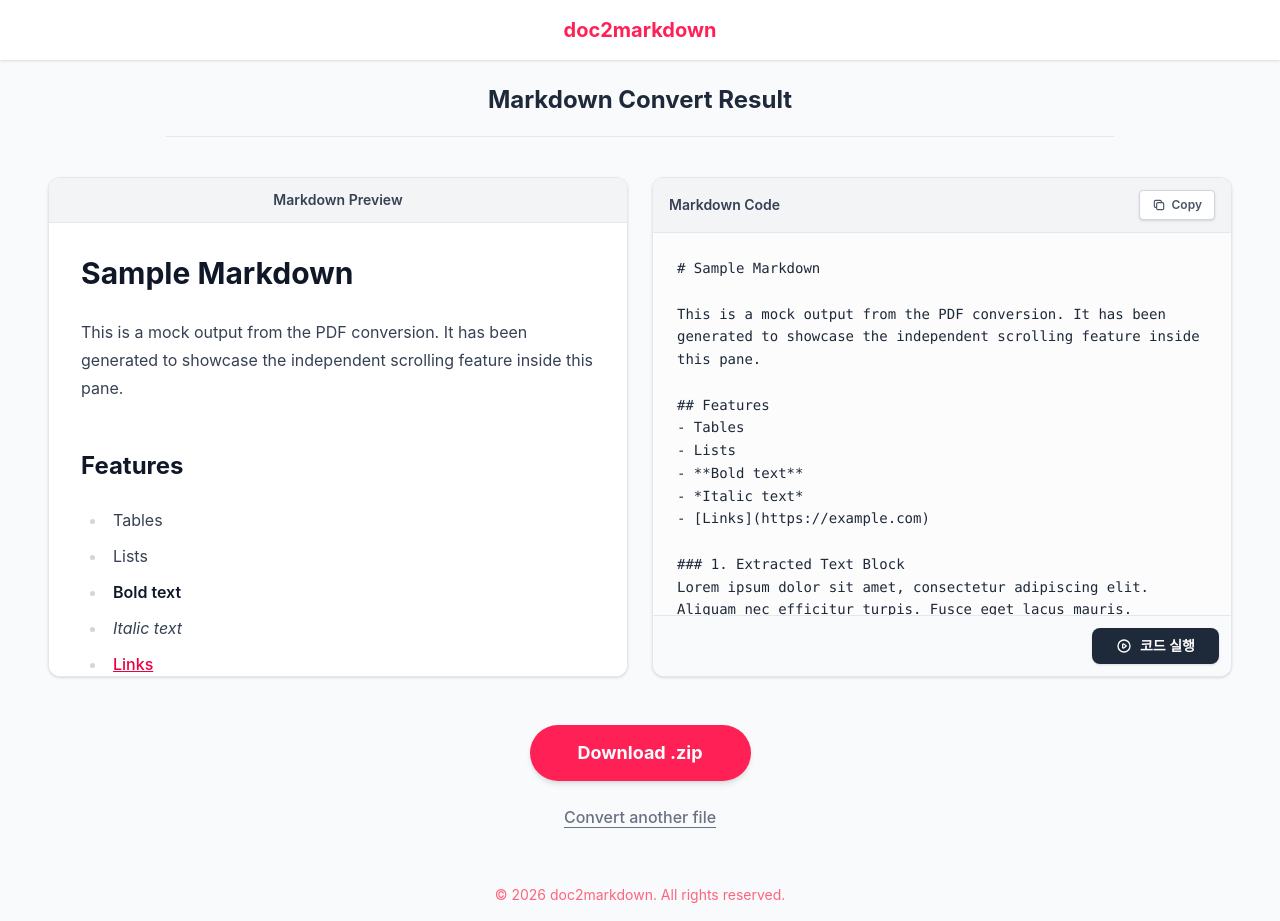
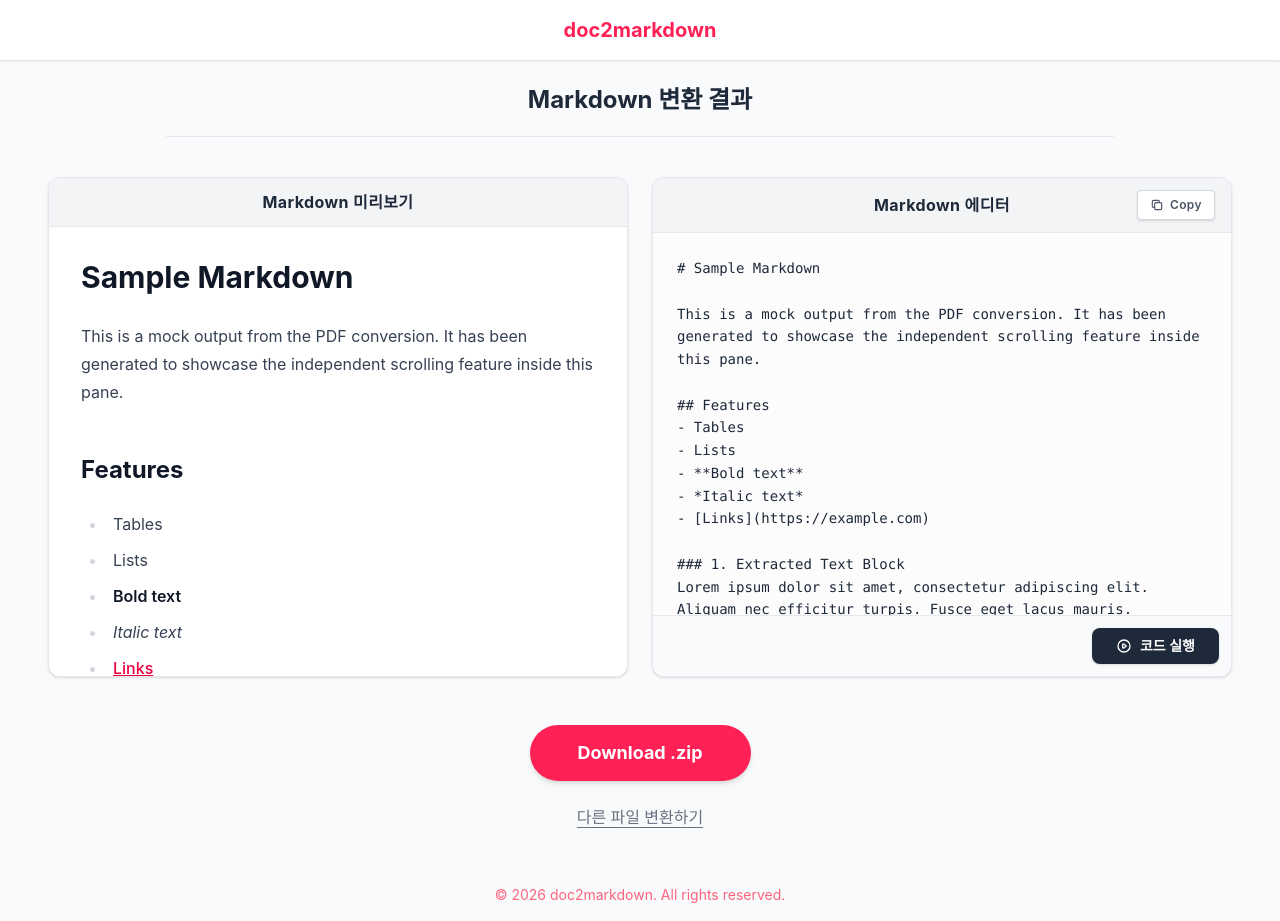
Before and after one commit to knu-doc-ai/doc2markdown_FE, a React (Vite) app: page /result in a window 1280 px wide. Built offline with nearby package versions, Linux system fonts and the light colour scheme.

Commit message:
refactor : UX 개선

```diff
--- a/src/pages/Result.tsx
+++ b/src/pages/Result.tsx
@@ -62,15 +62,15 @@ Donec non interdum neque, sed rutrum justo. Sed ac ligula purus. In hac habitass
     <div className="w-full max-w-[1920px] px-4 md:px-8 lg:px-12 mx-auto mt-6 flex flex-col items-center">
       {/* 1. Header Title */}
       <h2 className="text-2xl font-bold text-gray-800 mb-10 border-b border-gray-200 pb-5 w-[80%] text-center">
-        Markdown Convert Result
+        Markdown 변환 결과
       </h2>
 
       {/* 2. Split Code & Preview View */}
       <div className="w-full grid grid-cols-1 md:grid-cols-2 gap-6 mb-12 h-[500px]">
         {/* Left pane: Markdown Preview */}
         <div className="flex flex-col h-full bg-white border border-gray-200 rounded-xl overflow-hidden shadow-sm">
-          <div className="bg-gray-100 p-3 border-b border-gray-200 font-semibold text-gray-700 text-sm text-center">
-            Markdown Preview
+          <div className="bg-gray-100 p-3 border-b border-gray-200 font-bold text-gray-800 text-base text-center tracking-wide">
+            Markdown 미리보기
           </div>
           <div className="p-8 flex-1 overflow-auto bg-white prose prose-rose max-w-none prose-sm sm:prose-base prose-pre:bg-gray-100 prose-pre:text-gray-800 prose-a:text-rose-600 prose-headings:font-bold prose-h1:text-3xl prose-h2:text-2xl">
             <ReactMarkdown remarkPlugins={[remarkGfm]}>{previewCode}</ReactMarkdown>
@@ -79,8 +79,8 @@ Donec non interdum neque, sed rutrum justo. Sed ac ligula purus. In hac habitass
 
         {/* Right pane: Markdown Code */}
         <div className="flex flex-col h-full bg-white border border-gray-200 rounded-xl overflow-hidden shadow-sm relative">
-          <div className="bg-gray-100 p-3 border-b border-gray-200 font-semibold text-gray-700 text-sm flex justify-between items-center px-4">
-            <span>Markdown Code</span>
+          <div className="bg-gray-100 p-3 border-b border-gray-200 font-bold text-gray-800 text-base flex justify-end items-center px-4 relative tracking-wide">
+            <span className="absolute left-1/2 -translate-x-1/2">Markdown 에디터</span>
             <button
               onClick={handleCopy}
               className={`px-3 py-1.5 rounded text-xs font-semibold transition-colors flex items-center gap-1.5 border shadow-sm ${
@@ -175,7 +175,7 @@ Donec non interdum neque, sed rutrum justo. Sed ac ligula purus. In hac habitass
           onClick={() => navigate('/')}
           className="text-gray-500 hover:text-rose-600 font-medium transition-colors underline underline-offset-4"
         >
-          Convert another file
+          다른 파일 변환하기
         </button>
       </div>
     </div>
```
